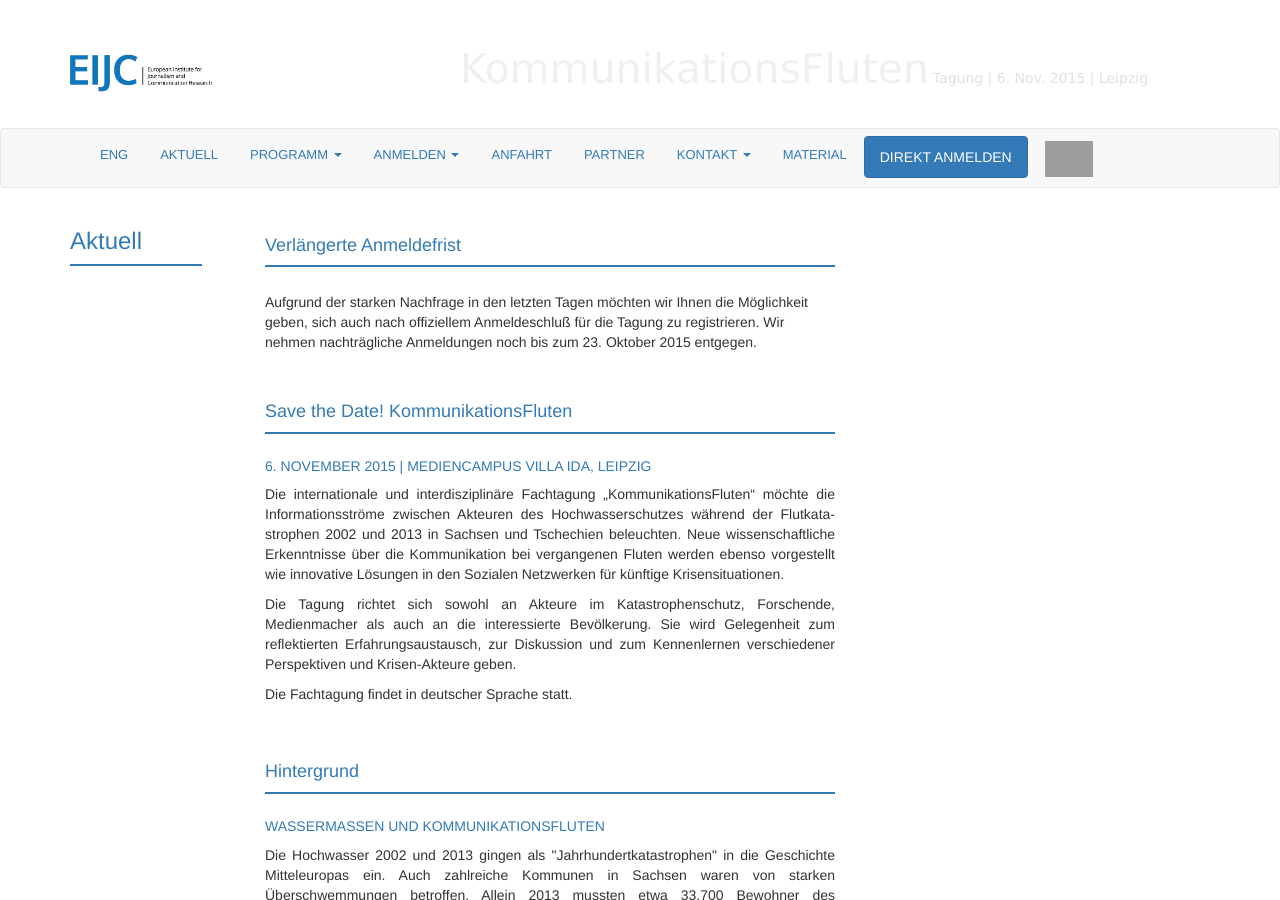
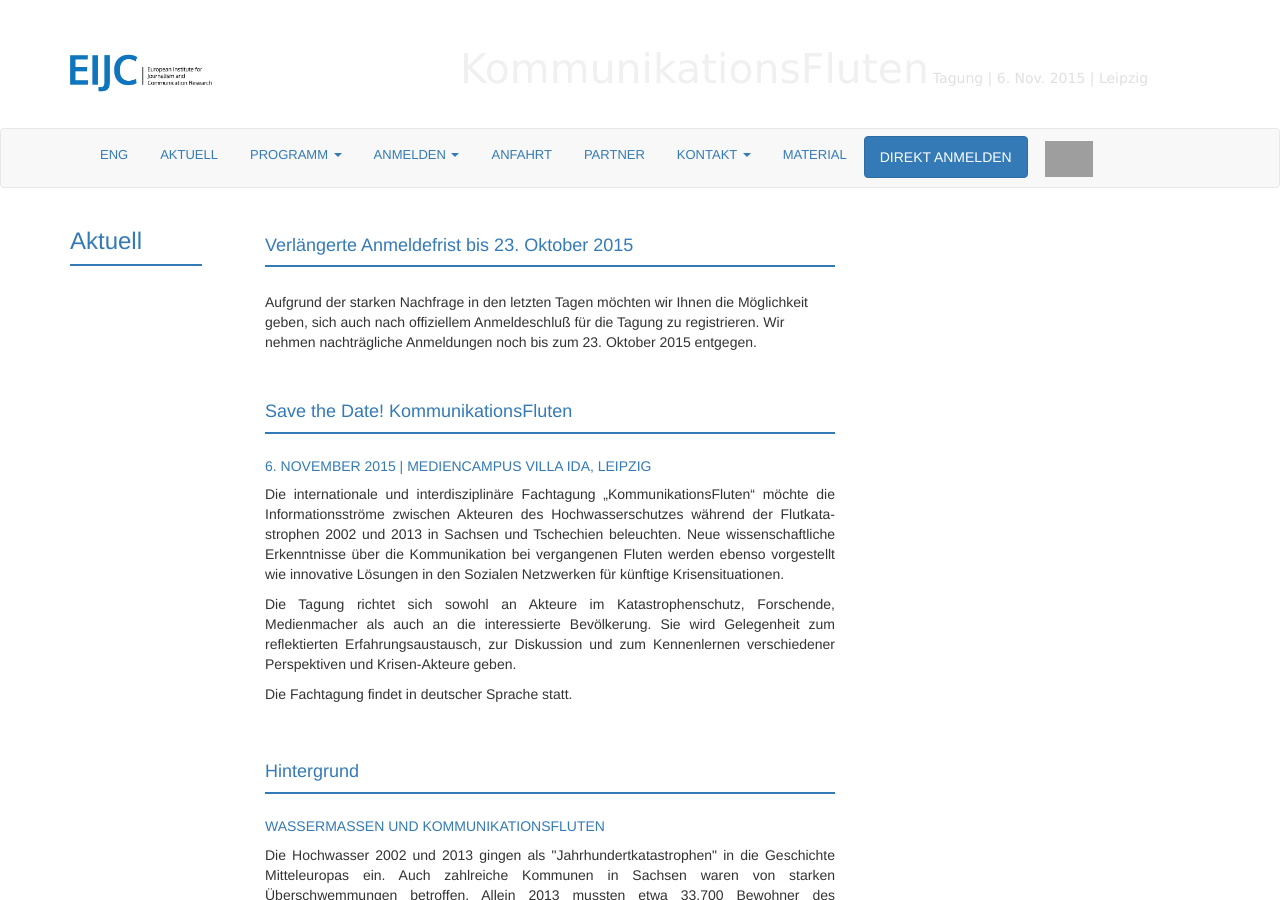
Before and after one commit to susedev/test, a Jekyll site: the page built from konferenz-kommunikationsfluten.html, in a window 1280 px wide and 900 px high. Built offline with Jekyll 4.4.1, drawn with Linux system fonts in a browser that asks for light colours; nearby versions of some CDN libraries; grey boxes are pictures that could not be loaded.

Commit message:
Update konferenz-kommunikationsfluten.html

```diff
--- a/konferenz-kommunikationsfluten.html
+++ b/konferenz-kommunikationsfluten.html
@@ -1,7 +1,7 @@
 ---
 title: Aktuell
 ---
-<h3 style="margin-top: 28px;">Verlängerte Anmeldefrist</h3>
+<h3 style="margin-top: 28px;">Verlängerte Anmeldefrist bis 23. Oktober 2015</h3>
 
 <div class="box" style="background-color: #337AB7; height:2px; margin-top:3px; margin-bottom:25px;">&nbsp;</div>
 
```
